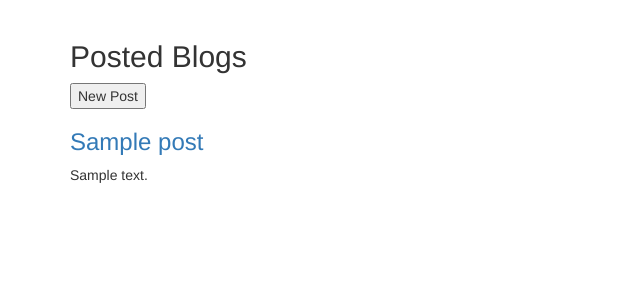
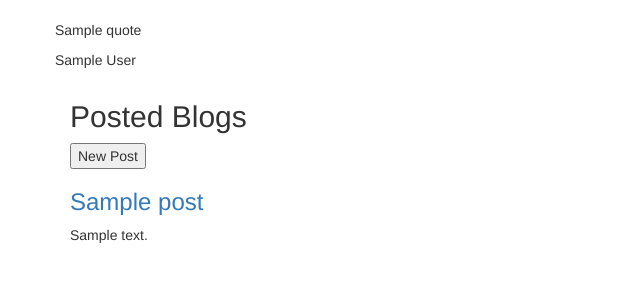
Before and after one commit to Tajeu2001/blog, a Flask app: template app/templates/index.html in a window 1280 px wide. Shown: the part 52-352 px from the top of the page, without its empty margins (0-640 px from the left). Run offline with Flask 2, Linux system fonts and the light colour scheme; tables that the repository leaves empty hold one stand-in row (values such as "Sample post"); the template is opened without the code that fills it: values that come from a table or form of the project are taken from there, most other values are stand-ins (such as "Sample title", 1, 10 or a date in 2020); some libraries are stand-ins or nearby versions.

Commit message:
Display random quotes

```diff
--- a/app/main/views.py
+++ b/app/main/views.py
@@ -6,13 +6,15 @@ from .forms import BlogForm,UpdateProfile,CommentForm
 from .. models import User,Post,Comment
 from ..email import mail_message
 from .. import db
+from ..requests import get_random_quote
 
 
 @main.route('/')
 def index():
     posts = Post.query.all()
     title = "post"
-    return render_template('index.html',posts=posts, title = title)
+    quote = get_random_quote()
+    return render_template('index.html',posts=posts, title = title, quote=quote)
 
 @main.route('/new/post', methods = ['GET','POST'])
 @login_required
--- a/app/templates/index.html
+++ b/app/templates/index.html
@@ -2,7 +2,11 @@
 {% block content%}
 <div class="container">
     <div class="row home-blogs">
+        <div>
+          <p>{{quote.quote}}</p>
+          <p>{{quote.author}}</p>
 
+        </div>
         <div class="col-md-9 all-blogs">
         <h2 class="title-blogs">Posted Blogs</h2>
         <form action="{{url_for('main.new_blog')}}">
@@ -14,6 +18,7 @@
         {% endfor%}
         </div>
 
+
       </div>
 </div>
 {% endblock %}
```
Also changed, not shown: app/requests.py (+10 -3 lines).
